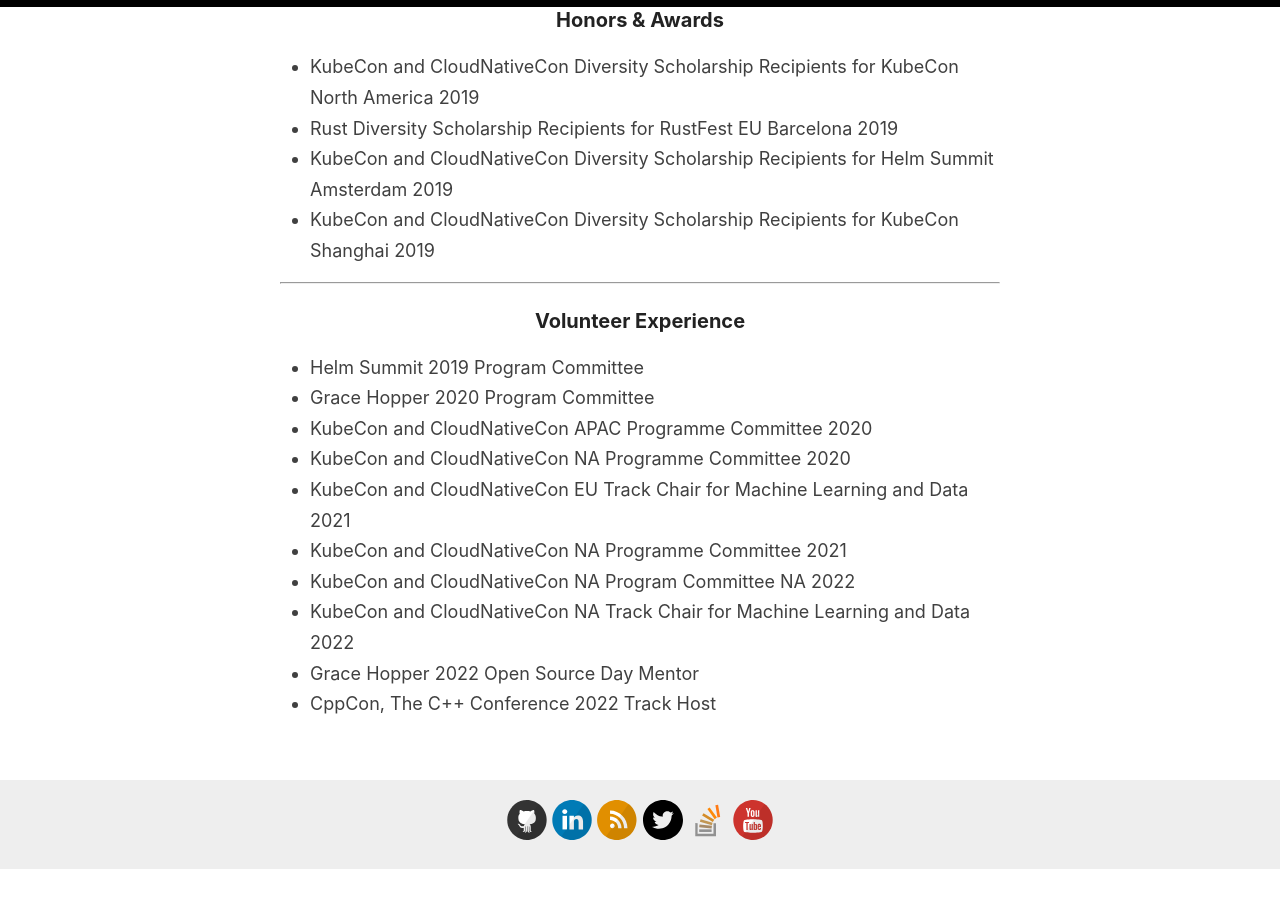
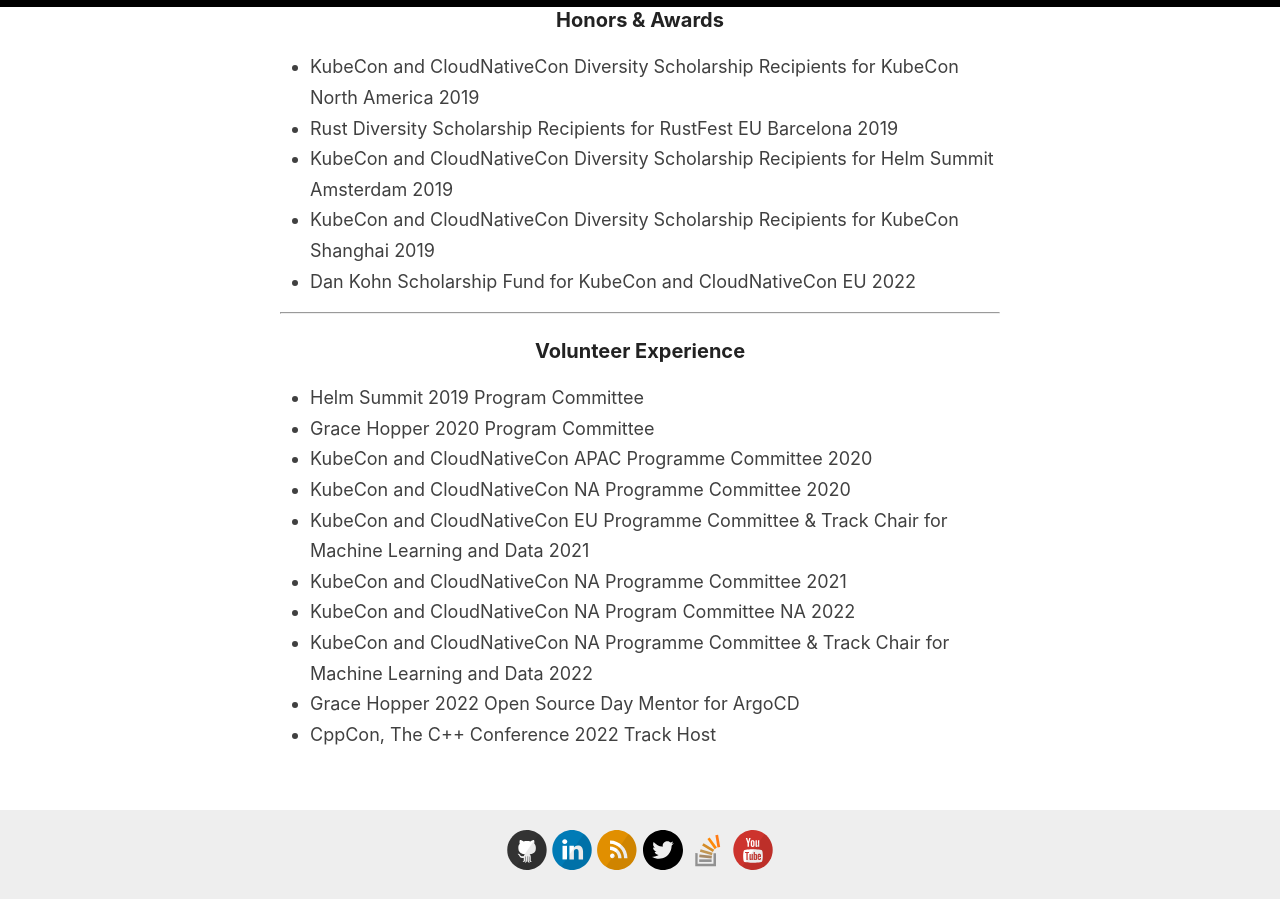
Before and after one commit to irvifa/irvifa.github.io, a Jekyll site: the page built from _pages/about.md, in a window 1280 px wide and 900 px high, scrolled down 1124 px. Built offline with Jekyll 4.4.1, drawn with Linux system fonts in a browser that asks for light colours; before the commit the page ends 1993 px from its top, so only the background shows below that.

Commit message:
Update about.md

```diff
--- a/_pages/about.md
+++ b/_pages/about.md
@@ -21,11 +21,11 @@
 
 ### Licenses & Certifications
 
-- Google's Tech Elevate Program 2020
+- [Google's Tech Elevate Program 2020](https://drive.google.com/file/d/1yA7VcAurWosa-ArNBLXX9z04ligdXrN5/view)
 - The Linux Foundation - LFC101: Inclusive Speaker Orientation
-- The Linux Foundation - CKAD: Certified Kubernetes Application Developer
-- Google Data Analyst
-- Women Developer Academy 2022
+- [The Linux Foundation - CKAD: Certified Kubernetes Application Developer](https://www.youracclaim.com/badges/6668ed8a-4760-4ba9-b156-226eda36e8b7)
+- [Google Data Analyst](https://coursera.org/verify/professional-cert/39QRDZHR9AZE)
+- [Women Developer Academy 2022](https://drive.google.com/file/d/1gbJQKdcNG-yAvmWQX7yWkg2-eU3cKcoy/view?usp=sharing)
 - [IBM AI Engineering Professional Certificate](https://coursera.org/verify/professional-cert/9W7T4SWFZ5NR)
 - [IBM Data Analyst Professional Certificate](https://www.coursera.org/account/accomplishments/professional-cert/LR7DY54NRVXV)
 - [IBM Data Science Professional Certificate](https://coursera.org/verify/professional-cert/T7H6S2Y6BX43)
@@ -44,6 +44,7 @@
 - Rust Diversity Scholarship Recipients for RustFest EU Barcelona 2019
 - KubeCon and CloudNativeCon Diversity Scholarship Recipients for Helm Summit Amsterdam 2019
 - KubeCon and CloudNativeCon Diversity Scholarship Recipients for KubeCon Shanghai 2019
+- Dan Kohn Scholarship Fund for KubeCon and CloudNativeCon EU 2022
 
 ---
 
@@ -53,9 +54,9 @@
 - Grace Hopper 2020 Program Committee
 - KubeCon and CloudNativeCon APAC Programme Committee 2020
 - KubeCon and CloudNativeCon NA Programme Committee 2020
-- KubeCon and CloudNativeCon EU Track Chair for Machine Learning and Data 2021
+- KubeCon and CloudNativeCon EU Programme Committee & Track Chair for Machine Learning and Data 2021
 - KubeCon and CloudNativeCon NA Programme Committee 2021
 - KubeCon and CloudNativeCon NA Program Committee NA 2022
-- KubeCon and CloudNativeCon NA Track Chair for Machine Learning and Data 2022
-- Grace Hopper 2022 Open Source Day Mentor
+- KubeCon and CloudNativeCon NA Programme Committee & Track Chair for Machine Learning and Data 2022
+- Grace Hopper 2022 Open Source Day Mentor for ArgoCD
 - CppCon, The C++ Conference 2022 Track Host
```
